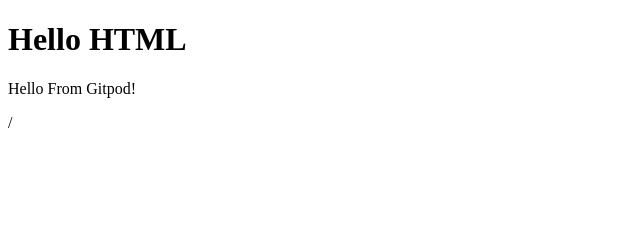
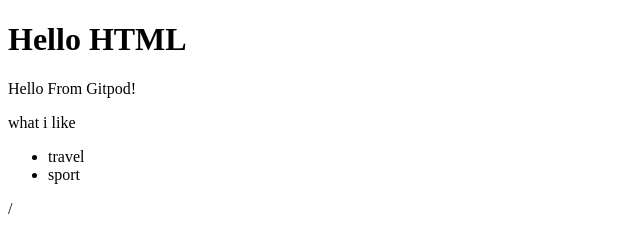
Before and after one commit to Mykola85/Hello-world, a plain HTML site: page index.html in a window 1280 px wide. Shown: the whole page, without its empty margins (0-640 px from the left). Drawn offline with Linux system fonts and the light colour scheme.

Commit message:
added paragraph

```diff
--- a/index.html
+++ b/index.html
@@ -6,5 +6,10 @@
  <body>
     <h1>Hello HTML</h1>
     <p>Hello From Gitpod!</p>
+    <p>what i like</p>
+    <ul>
+       <li>travel</li>
+       <li>sport</li>
+    </ul>
  </body>
  /<html>
```
